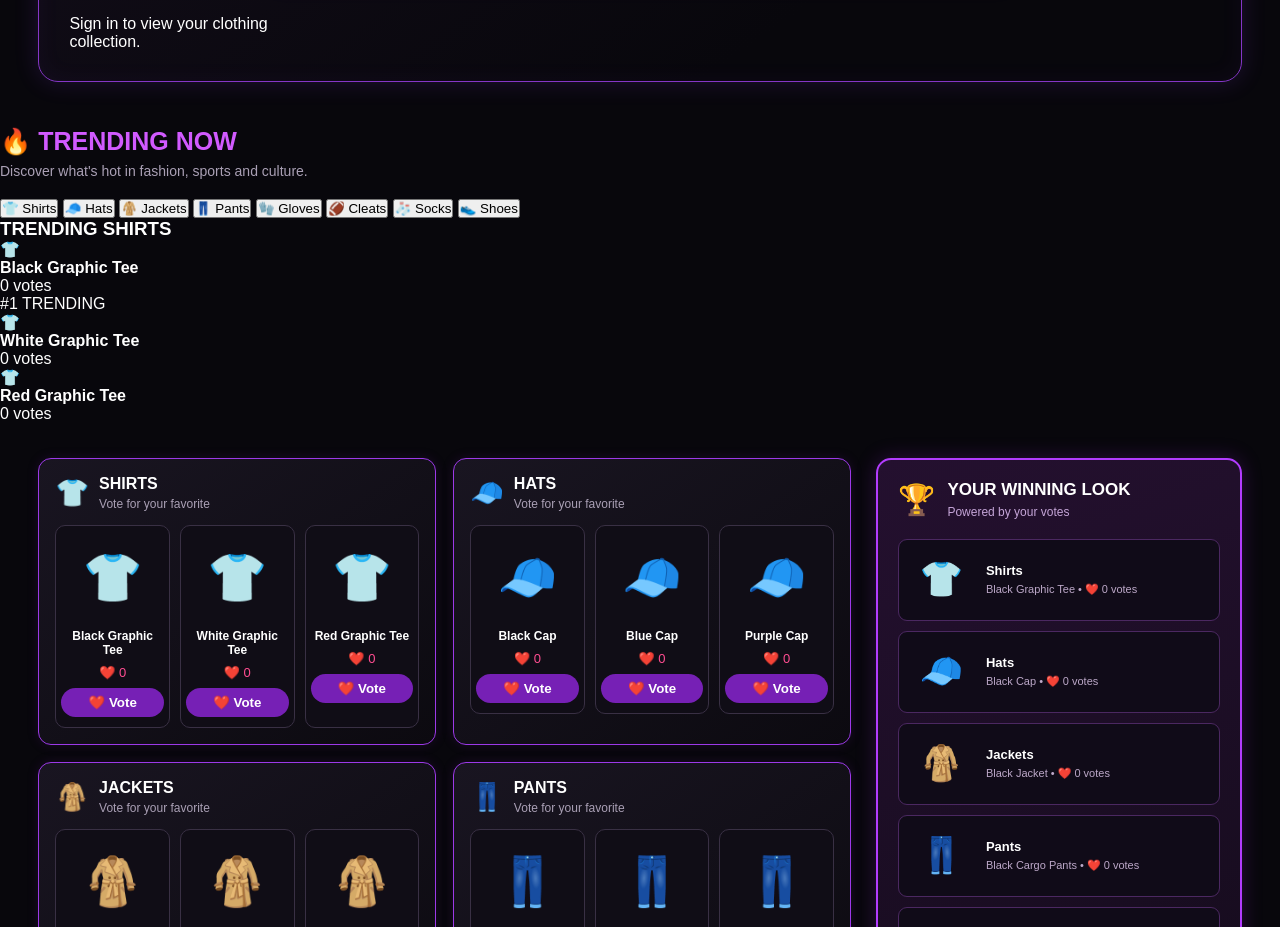
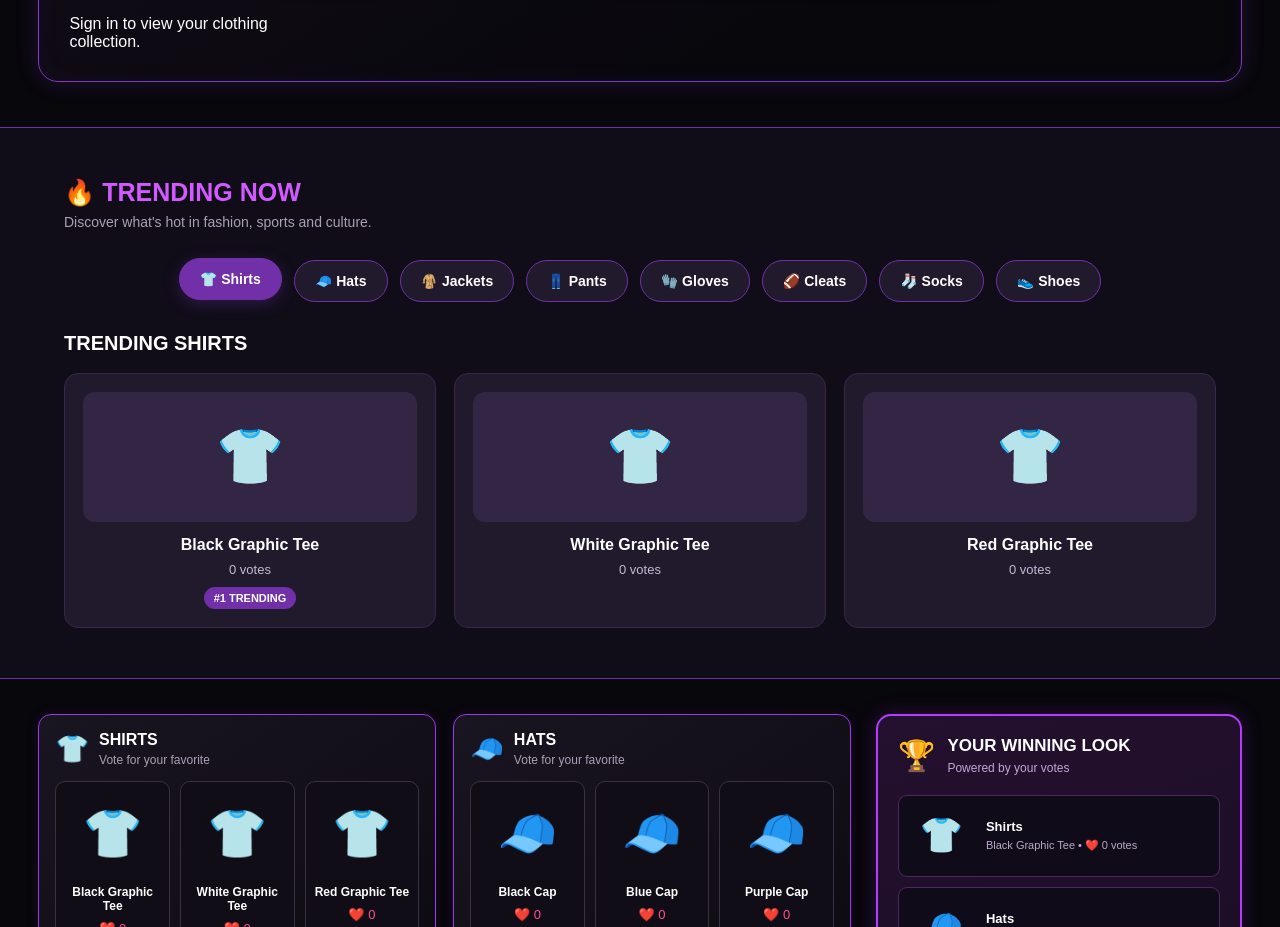
Before and after one commit to dontedb/OwlPicv1, a plain HTML site: page index.html in a window 1280 px wide. Shown: the part 1320-2247 px from the top of the page. Drawn offline with nearby package versions, Linux system fonts and the light colour scheme; no server answers.

Commit message:
Add trending section styles to styles.css

```diff
--- a/styles.css
+++ b/styles.css
@@ -971,3 +971,107 @@ footer .hashtag {
         0 0 12px #a020f0,
         0 0 20px #a020f0;
 }
+
+/* =====================================
+   OWL PIC - TRENDING NOW STYLES
+===================================== */
+
+.trending-section {
+    padding: 50px 5%;
+    background: #100d18;
+    border-top: 1px solid #7130a8;
+    border-bottom: 1px solid #7130a8;
+}
+
+.trending-categories {
+    display: flex;
+    flex-wrap: wrap;
+    justify-content: center;
+    gap: 12px;
+    margin: 30px 0;
+}
+
+.trending-category-btn {
+    background: #211a2d;
+    color: white;
+    border: 1px solid #7130a8;
+    border-radius: 25px;
+    padding: 12px 20px;
+    font-size: 14px;
+    font-weight: bold;
+    cursor: pointer;
+    transition: 0.25s ease;
+}
+
+.trending-category-btn:hover,
+.trending-category-btn.active {
+    background: #7130a8;
+    color: white;
+    transform: translateY(-2px);
+    box-shadow: 0 4px 15px rgba(113, 48, 168, 0.35);
+}
+
+.trending-category-title {
+    color: white;
+    margin: 25px 0 18px;
+    font-size: 20px;
+}
+
+.trending-product-row {
+    display: grid;
+    grid-template-columns: repeat(3, minmax(0, 1fr));
+    gap: 18px;
+}
+
+.trending-product-card {
+    background: #211a2d;
+    border: 1px solid #38264b;
+    border-radius: 14px;
+    padding: 18px;
+    text-align: center;
+}
+
+.trending-product-image {
+    background: #332644;
+    border-radius: 12px;
+    min-height: 130px;
+    display: flex;
+    align-items: center;
+    justify-content: center;
+    font-size: 55px;
+    margin-bottom: 14px;
+}
+
+.trending-product-card h4 {
+    color: white;
+    margin-bottom: 8px;
+}
+
+.trending-product-card p {
+    color: #c5b9d5;
+    font-size: 13px;
+}
+
+.trending-rank {
+    display: inline-block;
+    margin-top: 10px;
+    padding: 5px 10px;
+    border-radius: 15px;
+    background: #7130a8;
+    color: white;
+    font-size: 11px;
+    font-weight: bold;
+}
+
+@media (max-width: 650px) {
+    .trending-product-row {
+        grid-template-columns: repeat(2, minmax(0, 1fr));
+    }
+
+    .trending-category-btn {
+        padding: 10px 14px;
+        font-size: 12px;
+    }
+}
+
+/* END TRENDING NOW STYLES */
```
